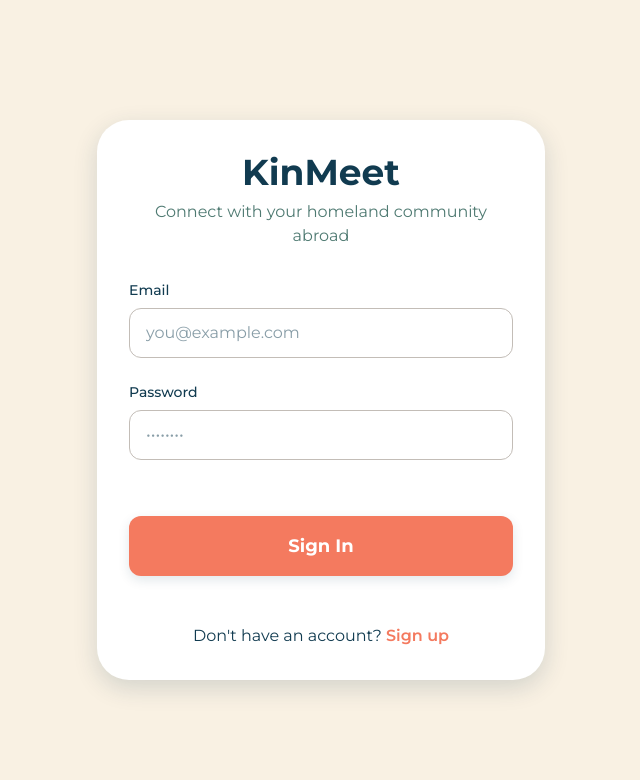
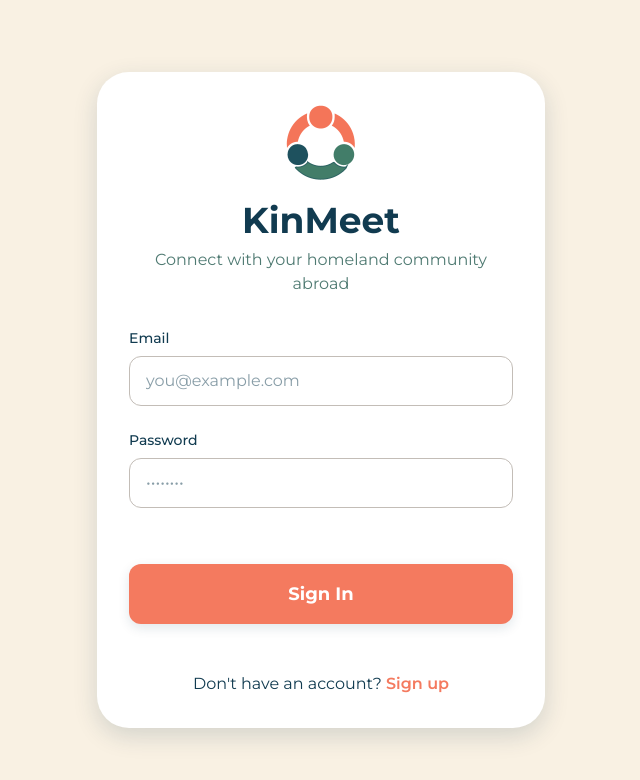
Before and after one commit to frank-skyblue/Kinmeet, a React (Vite) app in the folder front-end/: page /login in a window 1280 px wide. Shown: the top 780 px of the page, without its empty margins (319-959 px from the left). Built offline with nearby package versions, Linux system fonts and the light colour scheme; no server answers.

Commit message:
FE-006: kinmeet logo

```diff
--- a/front-end/index.html
+++ b/front-end/index.html
@@ -2,7 +2,7 @@
 <html lang="en">
   <head>
     <meta charset="UTF-8" />
-    <link rel="icon" type="image/svg+xml" href="/vite.svg" />
+    <link rel="icon" type="image/png" href="/KinmeetLogo.png" />
     <meta name="viewport" content="width=device-width, initial-scale=1.0" />
     <title>KinMeet - Connect with Your Homeland Abroad</title>
 
--- a/front-end/src/components/auth/Login.tsx
+++ b/front-end/src/components/auth/Login.tsx
@@ -1,6 +1,7 @@
 import React, { useState } from 'react';
 import { Link, useNavigate } from 'react-router-dom';
 import { useAuth } from '../../contexts/AuthContext';
+import Logo from '../common/Logo';
 
 const Login: React.FC = () => {
   const [email, setEmail] = useState('');
@@ -29,6 +30,9 @@ const Login: React.FC = () => {
     <div className="min-h-screen flex items-center justify-center bg-kin-beige px-4">
       <div className="max-w-md w-full bg-white rounded-kin-xl shadow-kin-strong p-8">
         <div className="text-center mb-8">
+          <div className="flex justify-center mb-4">
+            <Logo size="xl" />
+          </div>
           <h1 className="text-4xl font-bold font-montserrat text-kin-navy mb-2">KinMeet</h1>
           <p className="text-kin-teal font-inter">Connect with your homeland community abroad</p>
         </div>
--- a/front-end/src/components/auth/Signup.tsx
+++ b/front-end/src/components/auth/Signup.tsx
@@ -1,6 +1,7 @@
 import React, { useState } from 'react';
 import { Link, useNavigate } from 'react-router-dom';
 import { useAuth } from '../../contexts/AuthContext';
+import Logo from '../common/Logo';
 
 const LOOKING_FOR_OPTIONS = ['Friendship', 'Networking', 'Support'];
 
@@ -148,6 +149,9 @@ const Signup: React.FC = () => {
     <div className="min-h-screen flex items-center justify-center bg-kin-beige px-4 py-8">
       <div className="max-w-2xl w-full bg-white rounded-kin-xl shadow-kin-strong p-8">
         <div className="text-center mb-8">
+          <div className="flex justify-center mb-4">
+            <Logo size="lg" />
+          </div>
           <h1 className="text-4xl font-bold font-montserrat text-kin-navy mb-2">Join KinMeet</h1>
           <p className="text-kin-teal font-inter">Connect with people from your homeland living abroad</p>
         </div>
--- /dev/null
+++ b/front-end/src/components/common/Logo.tsx
@@ -0,0 +1,27 @@
+import React from 'react';
+
+interface LogoProps {
+  className?: string;
+  size?: 'sm' | 'md' | 'lg' | 'xl';
+}
+
+const Logo: React.FC<LogoProps> = ({ className = '', size = 'md' }) => {
+  const sizeMap = {
+    sm: 'w-8 h-8',
+    md: 'w-10 h-10',
+    lg: 'w-14 h-14',
+    xl: 'w-20 h-20',
+  };
+
+  const logoSize = sizeMap[size];
+
+  return (
+    <img
+      src="/KinmeetLogo.png"
+      alt="KinMeet"
+      className={`${logoSize} rounded-full object-cover ${className}`}
+    />
+  );
+};
+
+export default Logo;
--- a/front-end/src/components/dashboard/Layout.tsx
+++ b/front-end/src/components/dashboard/Layout.tsx
@@ -1,6 +1,7 @@
 import React, { useState } from 'react';
 import { Link, useLocation, useNavigate } from 'react-router-dom';
 import { useAuth } from '../../contexts/AuthContext';
+import Logo from '../common/Logo';
 
 interface LayoutProps {
   children: React.ReactNode;
@@ -34,7 +35,8 @@ const Layout: React.FC<LayoutProps> = ({ children }) => {
         <div className="max-w-7xl mx-auto px-4 sm:px-6 lg:px-8">
           <div className="flex justify-between h-16">
             <div className="flex items-center">
-              <Link to="/discover" className="flex items-center">
+              <Link to="/discover" className="flex items-center gap-2">
+                <Logo size="md" />
                 <span className="text-2xl font-bold font-montserrat text-kin-navy">KinMeet</span>
               </Link>
 
```
Also changed, not shown: front-end/public/KinmeetLogo.png (added).
